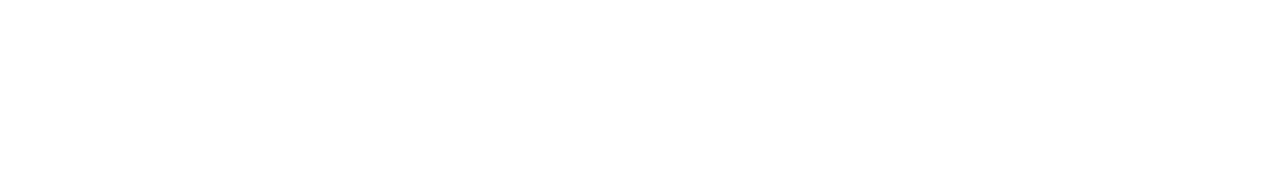
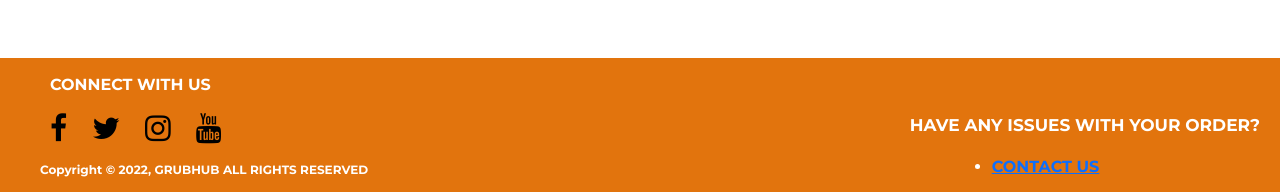
Before and after one commit to yasminejim/Grubhub-Redesign, a React (Create React App) app in the folder grubhub_redesign/: page / in a window 1280 px wide. Shown: the part 700-892 px from the top of the page. Before the commit the page ends 800 px from the top, so only its background shows below. Built offline with nearby package versions, Linux system fonts and the light colour scheme.

Commit message:
Footer added

```diff
--- a/grubhub_redesign/package.json
+++ b/grubhub_redesign/package.json
@@ -15,7 +15,7 @@
     "react-bootstrap": "^2.2.2",
     "react-dom": "^18.0.0",
     "react-router-dom": "^6.3.0",
-    "react-scripts": "5.0.0",
+    "react-scripts": "^5.0.0",
     "web-vitals": "^2.1.4"
   },
   "scripts": {
--- a/grubhub_redesign/src/App.css
+++ b/grubhub_redesign/src/App.css
@@ -146,3 +146,64 @@
   }
 
 }
+
+
+
+
+footer {
+  background: rgb(226, 116, 13);
+  color: white;
+  padding-bottom: .1px;
+  padding-top: .1px;
+}
+
+
+.footer-container {
+  max-width: 100%;
+  margin: auto;
+  padding: 0 20px;
+  display: flex;
+  justify-content: space-between;
+  align-items: center;
+  flex-wrap: wrap-reverse;
+}
+.social-media {
+  margin-left: 30px;
+}
+.social-media a {
+  color: black;
+  margin-right: 25px;
+  font-size: 30px;
+  text-decoration: none;
+  transition: 0.3s linear;
+}
+.social-media a:hover {
+  color: #d3d0d0;
+}
+.right-col p{
+color: white;
+font-size: 17px;
+}
+.copyrights{
+color: white;
+margin-top: 15px;
+margin-left: 20px;
+font-size: 12px;
+}
+.connect{
+  color: white;
+  margin-top: 15px;
+  margin-left: 50px;
+  font-size: 16px;
+  }
+.border {
+  width: 100%;
+  height: 4px;
+  background: white;
+}
+.footerContact li {
+  color: white;
+  margin-top: 15px;
+  margin-left: 50px;
+  font-size: 16px;
+}
--- a/grubhub_redesign/src/App.js
+++ b/grubhub_redesign/src/App.js
@@ -3,6 +3,7 @@
 import "./App.css";
 import "bootstrap/dist/css/bootstrap.min.css";
 import Navbar from "./Components/Navbar";
+import Footer from "./Components/Footer";
 
 function App() {
 
@@ -13,6 +14,7 @@
         <header className="App-header">
           <img src="./mainlogo.png" className="App-logo" alt="logo" />
         </header>
+        <Footer/>
       </div>
     </Router>
   );
--- /dev/null
+++ b/grubhub_redesign/src/Components/Footer.jsx
@@ -0,0 +1,38 @@
+import React from 'react';
+import { NavLink } from 'react-router-dom';
+
+
+const Footer = () => (
+    <footer>
+            <link rel="stylesheet" href="https://cdnjs.cloudflare.com/ajax/libs/font-awesome/4.7.0/css/font-awesome.min.css"></link>
+            <p className='connect'>CONNECT WITH US</p>
+
+              <div className="footer-container">
+                  <div className="left-col">
+                     {/* Footer links  */}
+                      <div className="social-media">
+                        <a href="https://www.facebook.com" className="fa fa-facebook" target="_blank" aria-label="facebook" rel="noopener"></a>
+                        <a href="https://twitter.com" className="fa fa-twitter" target="_blank" aria-label="Twitter" rel="noopener"></a>
+                        <a href="https://www.instagram.com" className="fa fa-instagram" target="_blank" aria-label="instagram" rel="noopener"></a>
+                        <a href="https://youtube.com" className="fa fa-youtube" target="_blank" aria-label="google" rel="noopener"></a>
+                      </div>
+
+                      {/* Copyright footer section */}
+
+                      <p className="copyrights">Copyright &copy; 2022, GRUBHUB ALL RIGHTS RESERVED</p>
+                      </div>
+
+                      {/* Discount Section */}
+                      <div className="right-col">
+                          <p>HAVE ANY ISSUES WITH YOUR ORDER?</p>
+
+                    <ul className='footerContact'>
+                        <li ><NavLink exact ={true} to ="/ContactUs">CONTACT US</NavLink></li>
+                    </ul>
+
+                  </div>
+              </div>
+          </footer>
+)
+
+export default Footer
```
Also changed, not shown: grubhub_redesign/src/Components/Footer.js (deleted, +0 -40 lines), 1 other file (tests, documents, lock files or other folders).
